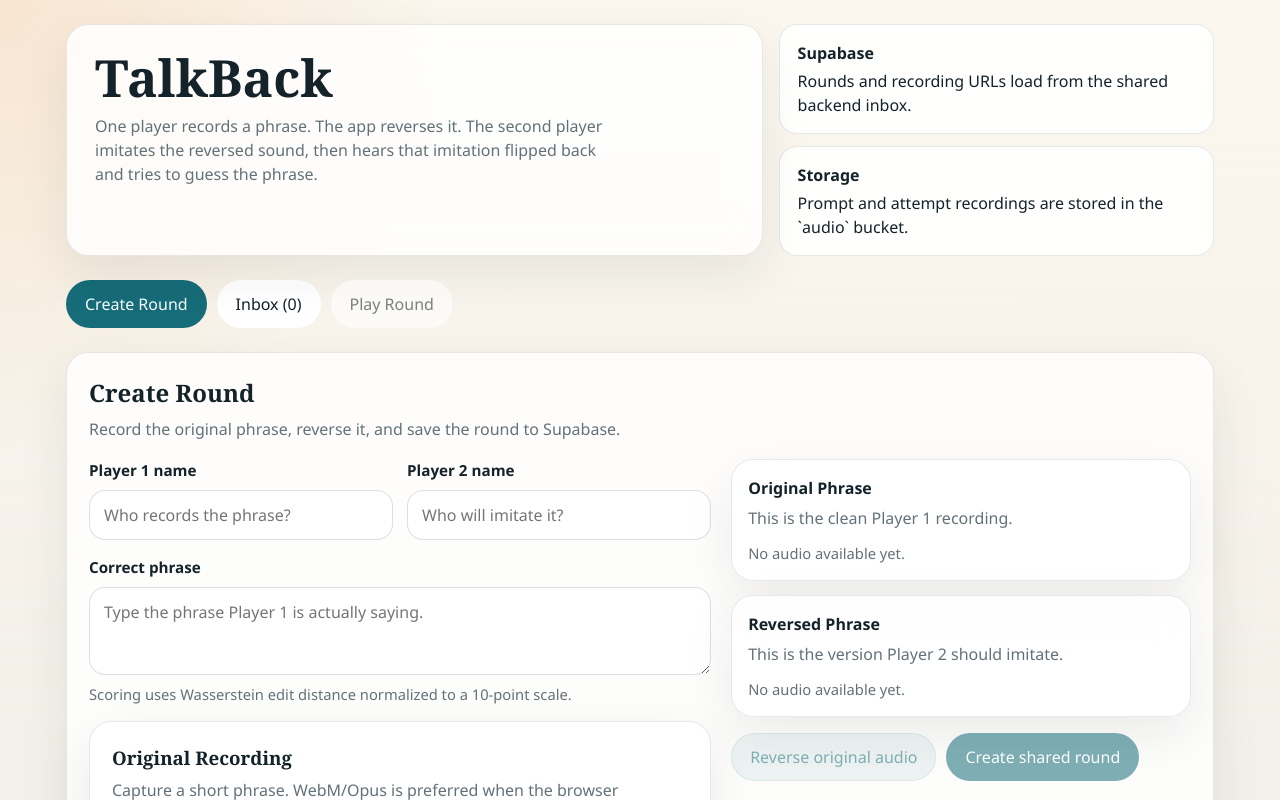
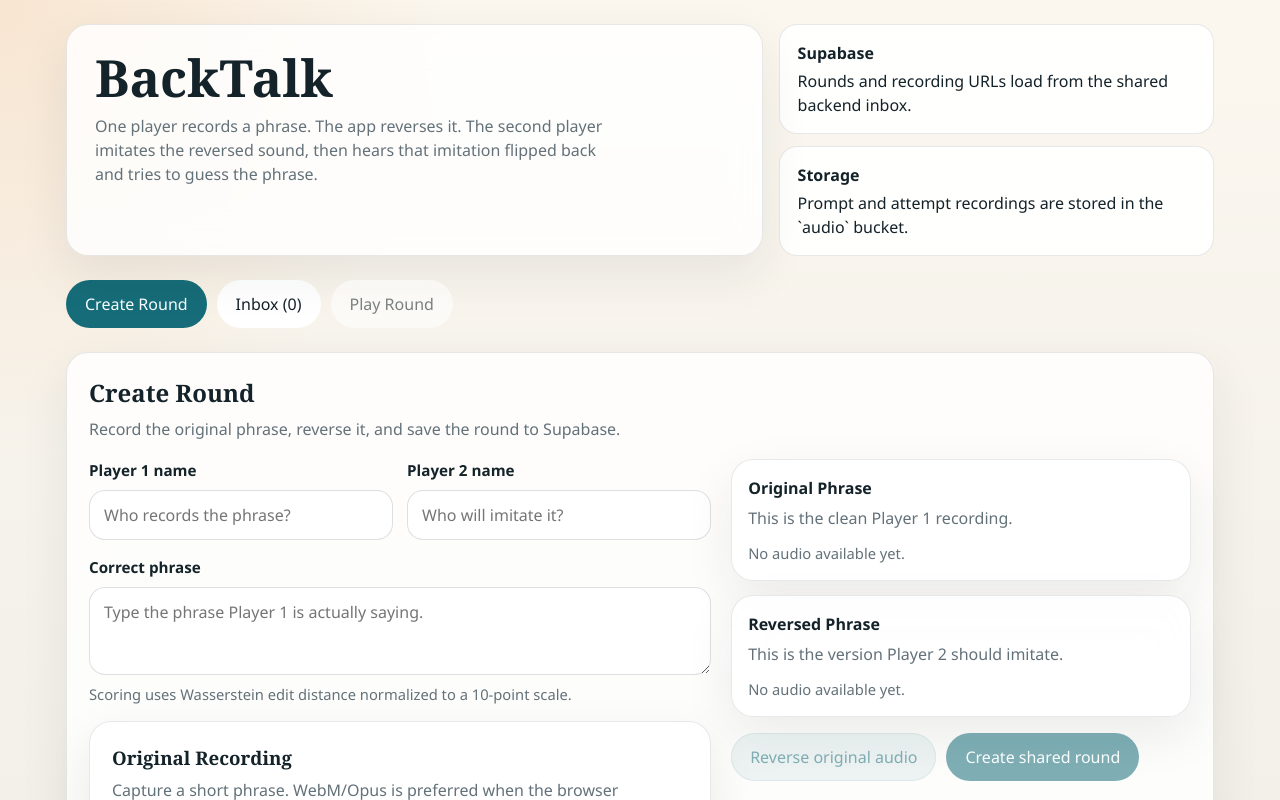
Before and after one commit to TorriePhD/TalkBack, a React (Vite) app: page / in a window 1280 px wide. Shown: the top 800 px of the page. Built offline with nearby package versions, Linux system fonts and the light colour scheme; no server answers; the database is empty.

Commit message:
Rename app to BackTalk

```diff
--- a/index.html
+++ b/index.html
@@ -6,7 +6,7 @@
       name="viewport"
       content="width=device-width, initial-scale=1.0"
     />
-    <title>TalkBack</title>
+    <title>BackTalk</title>
   </head>
   <body>
     <div id="root"></div>
--- a/src/App.tsx
+++ b/src/App.tsx
@@ -79,7 +79,7 @@ function App() {
     <main className="app-shell">
       <section className="hero">
         <div className="hero-card">
-          <h1>TalkBack</h1>
+          <h1>BackTalk</h1>
           <p>
             One player records a phrase. The app reverses it. The second player imitates the
             reversed sound, then hears that imitation flipped back and tries to guess the phrase.
```
